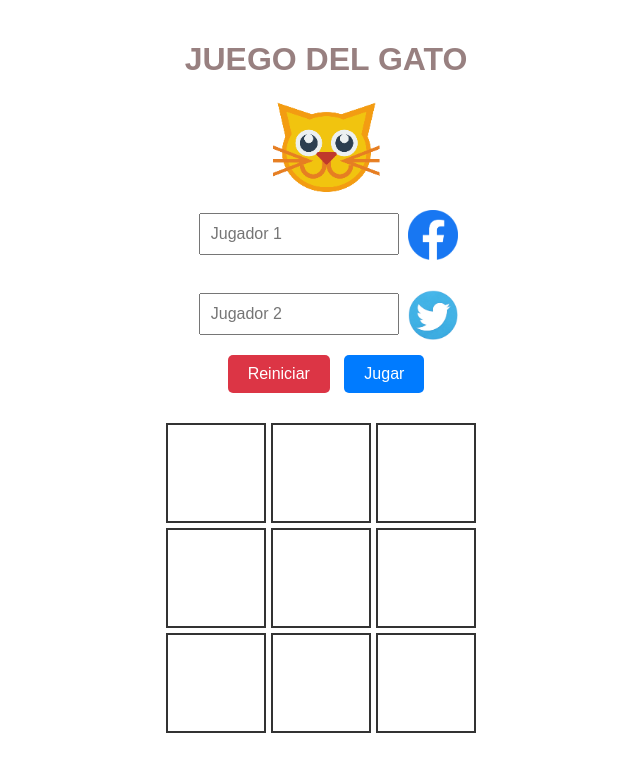
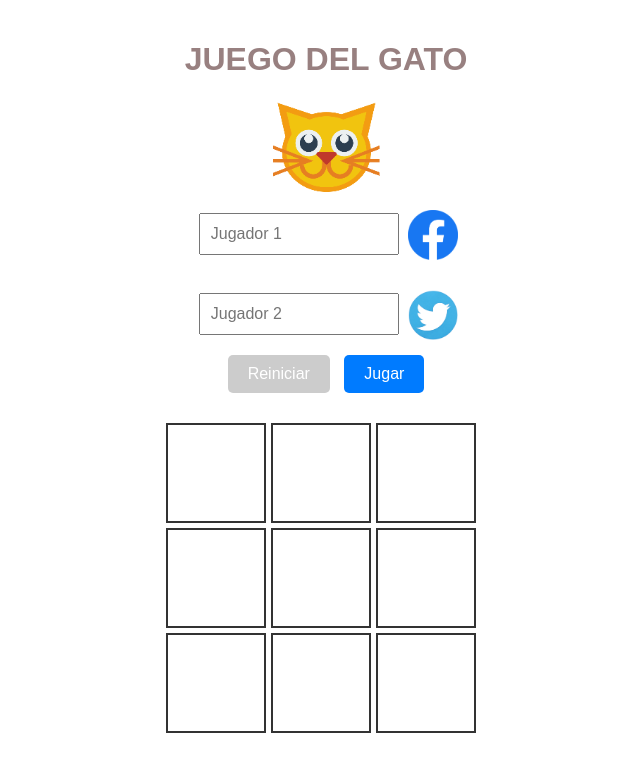
Before and after one commit to GeroReyes/Desempe-o1P, a plain HTML site: page Gato/gato.html in a window 1280 px wide. Shown: the whole page, without its empty margins (314-954 px from the left). Drawn offline with Linux system fonts and the light colour scheme.

Commit message:
Update: gato.css
Se agrego algo al css

```diff
--- a/Gato/gato.css
+++ b/Gato/gato.css
@@ -83,3 +83,8 @@ button:disabled {
     background-color: #dc3545;
     color: white;
 }
+
+#reset:disabled {
+    background-color: #ccc;
+    cursor: not-allowed;
+}
```
